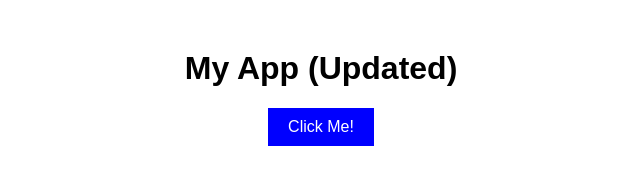
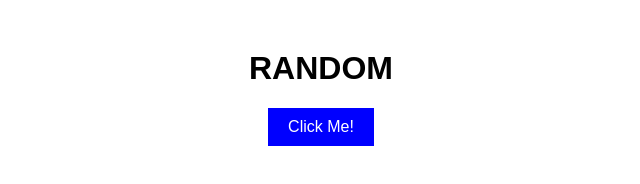
Before and after one commit to abiu72418/simple_web, a plain HTML site: page index.html in a window 1280 px wide. Shown: the whole page, without its empty margins (319-959 px from the left). Drawn offline with Linux system fonts and the light colour scheme.

Commit message:
feat: Add or update index.html

```diff
--- a/index.html
+++ b/index.html
@@ -7,7 +7,7 @@
     <title>My App (Updated)</title>
 </head>
 <body>
-    <h1>My App (Updated)</h1>
+    <h1>RANDOM</h1>
     <button class="my-button">Click Me!</button>
 </body>
 </html>
```
